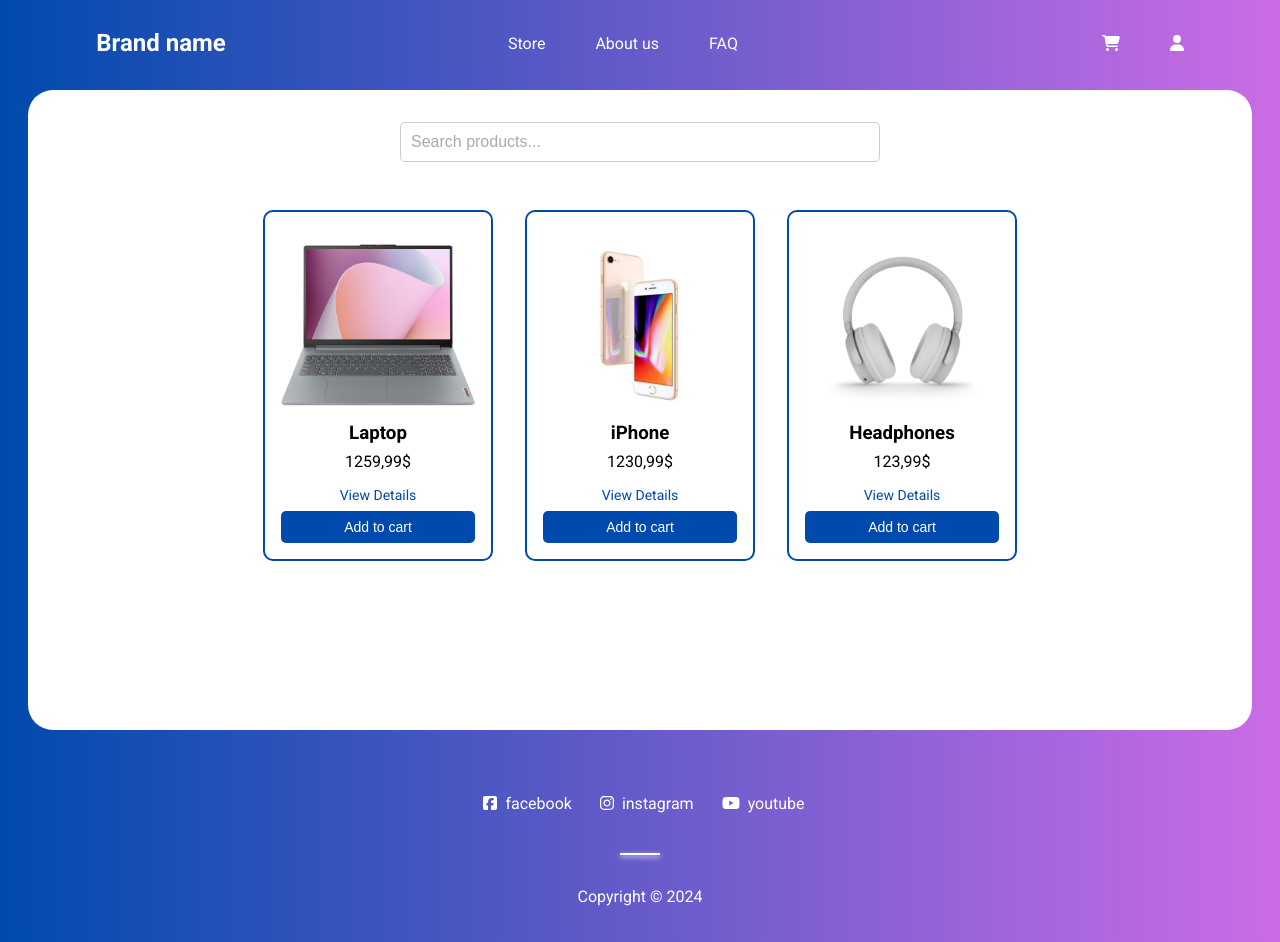
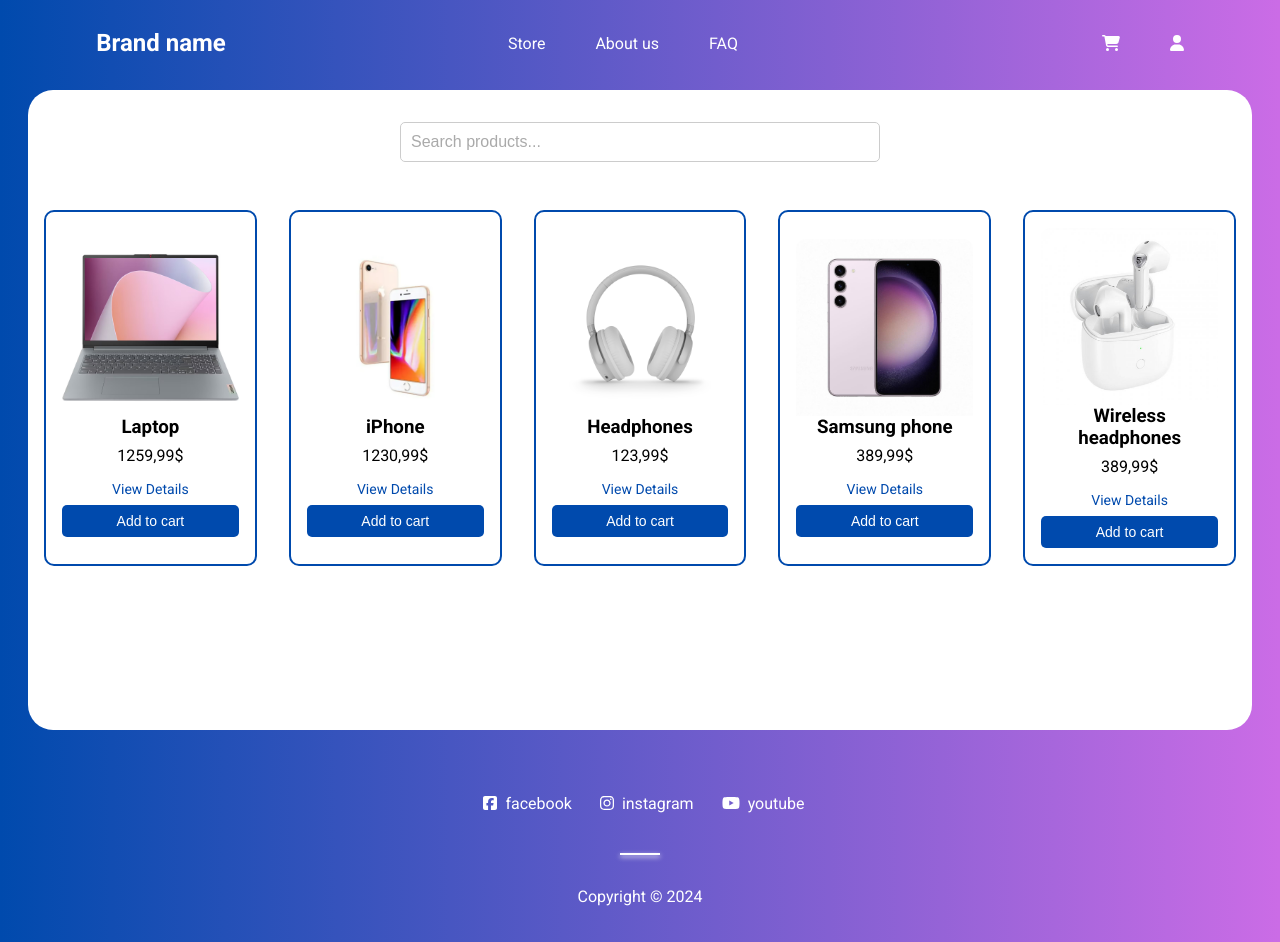
Before and after one commit to VictoriyaK19/online-store, a Vue app: page /store in a window 1280 px wide. Built offline with nearby package versions, Linux system fonts and the light colour scheme; no server answers.

Commit message:
more products

```diff
--- a/src/temp-data.js
+++ b/src/temp-data.js
@@ -7,4 +7,6 @@ export const products = [
   },
   { id: "124", name: "iPhone", price: "1230,99$", image: "product2.png" },
   { id: "125", name: "Headphones", price: "123,99$", image: "product3.jpg" },
+  { id: "126", name: "Samsung phone", price: "389,99$", image: "samsung.jpeg" },
+  { id: "127", name: "Wireless headphones", price: "389,99$", image: "wireless-headphones.jpg" },
 ];
```
Also changed, not shown: src/assets/products/samsung.jpeg (added), src/assets/products/wireless-headphones.jpg (added).
